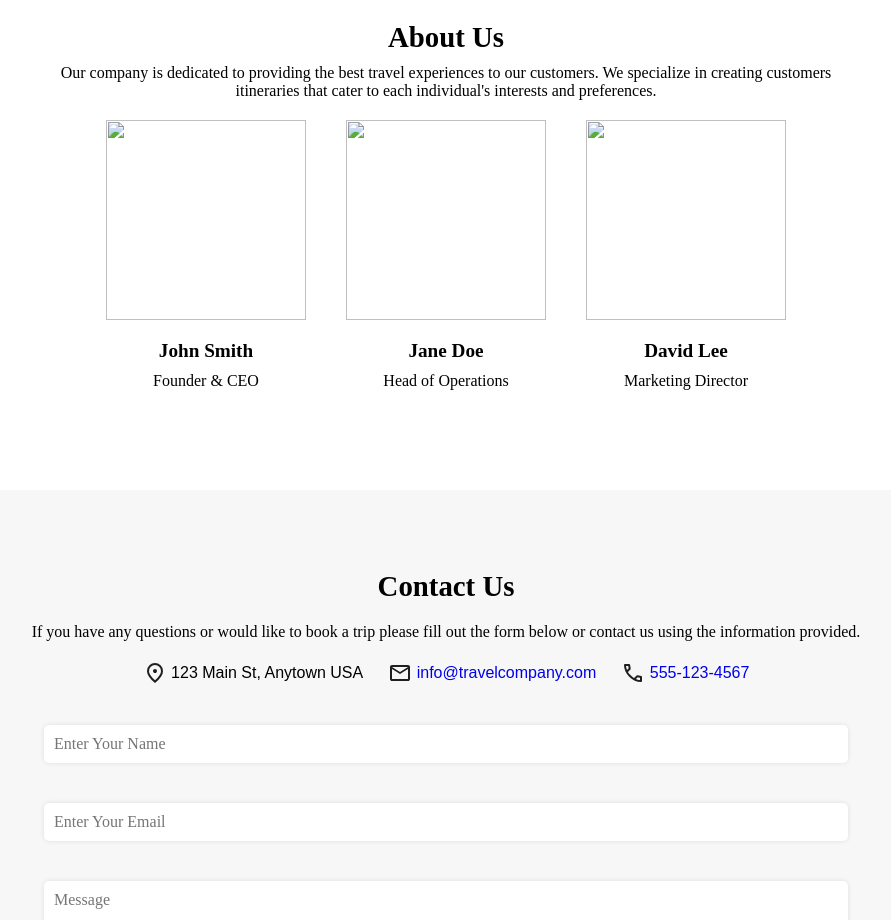
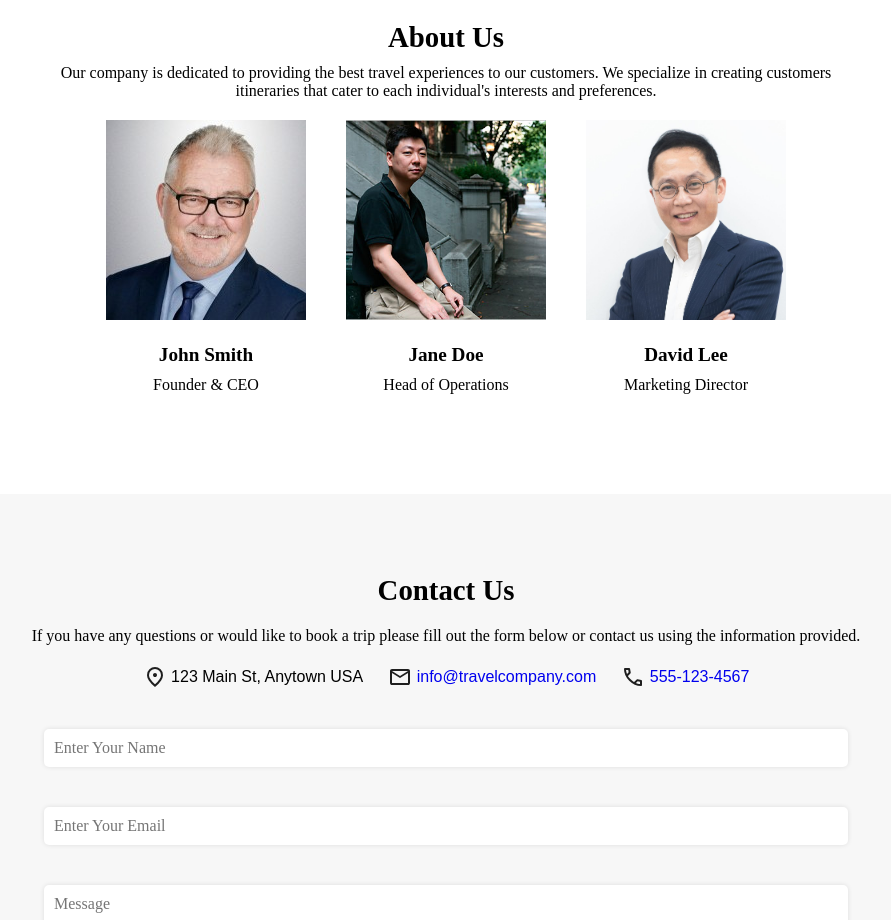
Before and after one commit to LohanaAnjali-123/world, a plain HTML site: page index.html in a window 1280 px wide. Shown: the part 2500-3420 px from the top of the page, without its empty margins (194-1085 px from the left). Drawn offline with nearby package versions, Linux system fonts and the light colour scheme.

Commit message:
Update index.html

```diff
--- a/index.html
+++ b/index.html
@@ -161,19 +161,19 @@
 
             <div class="team_members">
                 <div class="team_member">
-                    <img src="Project_images/About 1.png" alt="">
+                    <img src="About 1.png" alt="">
                     <h4>John Smith</h4>
                     <p>Founder & CEO</p>
                 </div>
 
                 <div class="team_member">
-                    <img src="Project_images/About 2.png" alt="">
+                    <img src="About 2.png" alt="">
                     <h4>Jane Doe</h4>
                     <p>Head of Operations</p>
                 </div>
 
                 <div class="team_member">
-                    <img src="Project_images/About 3.png" alt="">
+                    <img src="About 3.png" alt="">
                     <h4>David Lee</h4>
                     <p>Marketing Director</p>
                 </div>
```
